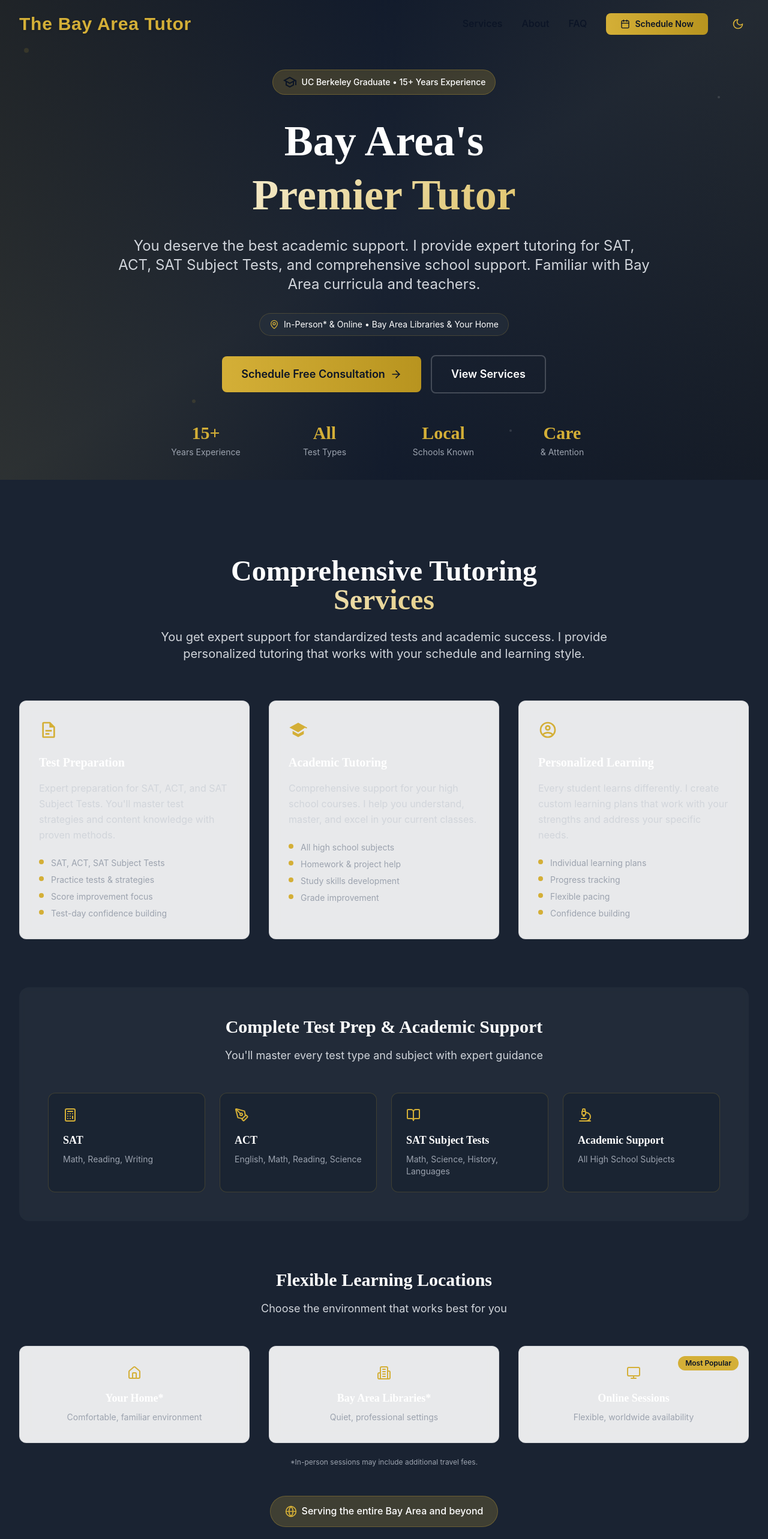
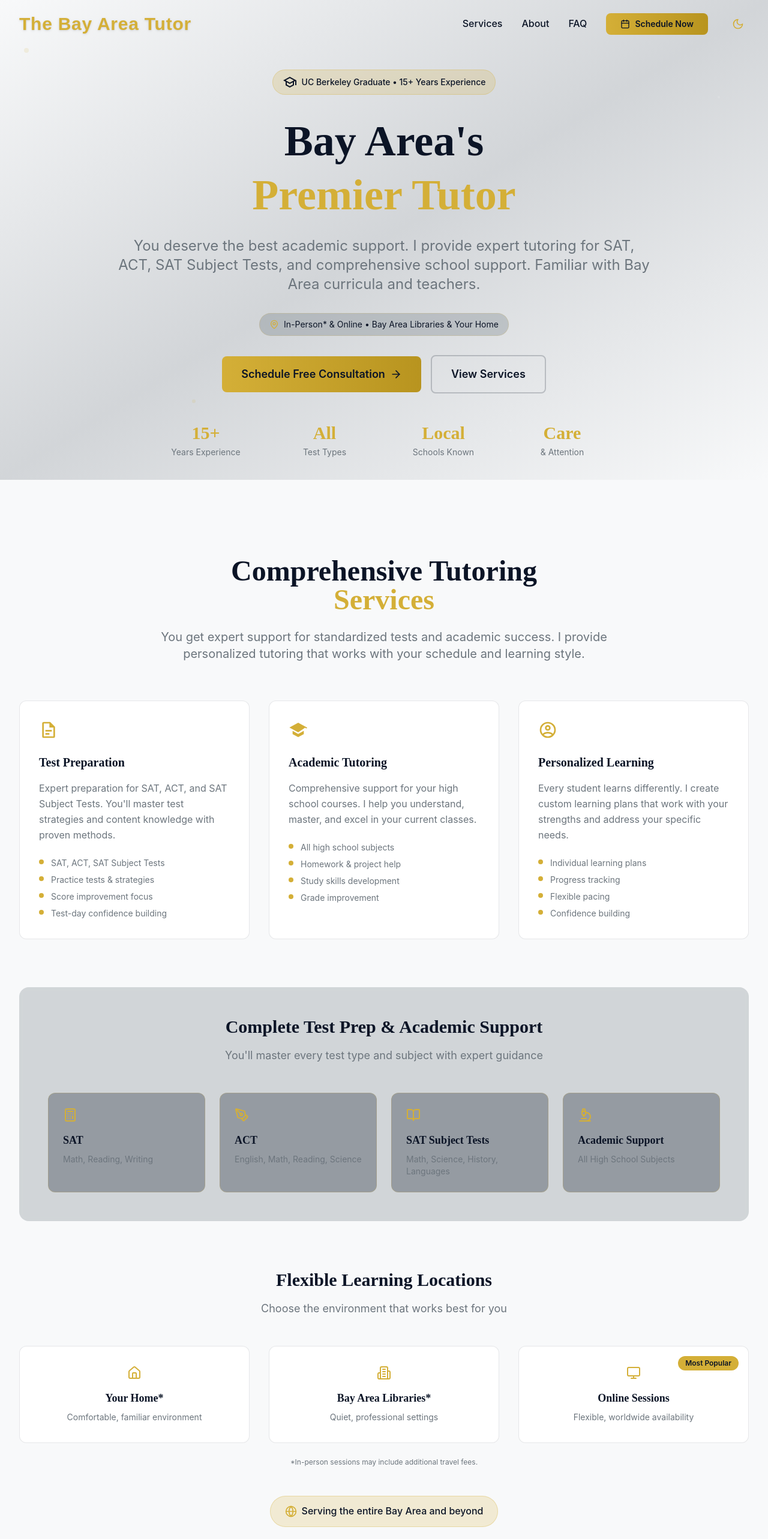
Before and after one commit to kian-m/template-web-ui, a Next.js app: page / in a window 1280 px wide. Shown: the top 2566 px of the page at 60% size. Built offline with nearby package versions, Linux system fonts and the light colour scheme.

Commit message:
feat: ensure full light and dark theme support

```diff
--- a/src/app/layout.tsx
+++ b/src/app/layout.tsx
@@ -81,7 +81,7 @@ export default function RootLayout ({
                 }}
             />
         </head>
-        <body className="antialiased">
+        <body className="antialiased bg-background text-foreground">
         <ThemeProvider attribute="class" defaultTheme="light" enableSystem={false}>
             <CalProvider>
                 {children}
--- a/src/app/page.tsx
+++ b/src/app/page.tsx
@@ -9,7 +9,7 @@ import Footer from '@/components/Footer'
 
 export default function HomePage () {
     return (
-        <div className="min-h-screen bg-[var(--background)] text-[var(--foreground)]">
+        <div className="min-h-screen bg-background text-foreground">
             <Header />
             <main>
                 <Hero />
--- a/src/components/Hero.tsx
+++ b/src/components/Hero.tsx
@@ -14,10 +14,10 @@ export default function Hero () {
     const { open } = useCal()
 
     return (
-        <section className="relative min-h-screen flex items-center justify-center overflow-hidden">
+        <section className="relative min-h-screen flex items-center justify-center overflow-hidden bg-background dark:bg-academic-navy">
             {/* Academic-style gradient background */}
-            <div className="absolute inset-0 bg-gradient-to-br from-academic-navy via-academic-dark-blue to-academic-navy">
-                <div className="absolute inset-0 bg-gradient-to-r from-academic-gold/10 via-transparent to-academic-gold/5"></div>
+            <div className="absolute inset-0 bg-gradient-to-br from-academic-off-white via-academic-light-blue/20 to-academic-off-white dark:from-academic-navy dark:via-academic-dark-blue dark:to-academic-navy">
+                <div className="absolute inset-0 dark:bg-gradient-to-r dark:from-academic-gold/10 dark:via-transparent dark:to-academic-gold/5"></div>
             </div>
 
             {/* Subtle background elements */}
@@ -33,25 +33,25 @@ export default function Hero () {
                     {/* Badge */}
                     <div className="inline-flex items-center space-x-2 bg-academic-gold/20 backdrop-blur-sm border border-academic-gold/30 rounded-full px-4 py-2 mb-8 animate-fade-in">
                         <AcademicIcon />
-                        <span className="text-sm font-medium text-white">UC Berkeley Graduate • 15+ Years Experience</span>
+                        <span className="text-sm font-medium text-foreground dark:text-white">UC Berkeley Graduate • 15+ Years Experience</span>
                     </div>
 
                     {/* Main Heading */}
                     <h1 className="text-4xl sm:text-5xl lg:text-7xl font-bold mb-6 animate-slide-up title-font">
-                        <span className="block text-white leading-tight">Bay Area's</span>
-                        <span className="block text-gradient leading-tight">Premier Tutor</span>
+                        <span className="block text-foreground dark:text-white leading-tight">Bay Area's</span>
+                        <span className="block text-academic-gold dark:text-gradient leading-tight">Premier Tutor</span>
                     </h1>
 
                     {/* Subheading */}
-                    <p className="text-lg sm:text-xl lg:text-2xl text-gray-300 mb-8 max-w-4xl mx-auto animate-slide-up delay-200 leading-relaxed">
+                    <p className="text-lg sm:text-xl lg:text-2xl text-muted mb-8 max-w-4xl mx-auto animate-slide-up delay-200 leading-relaxed">
                         You deserve the best academic support. I provide expert tutoring for SAT, ACT, SAT Subject Tests,
                         and comprehensive school support. Familiar with Bay Area curricula and teachers.
                     </p>
 
                     {/* Location Badge */}
-                    <div className="inline-flex items-center space-x-2 bg-academic-medium-blue/50 backdrop-blur-sm border border-academic-gold/20 rounded-full px-4 py-2 mb-8 animate-slide-up delay-300">
+                    <div className="inline-flex items-center space-x-2 bg-academic-light-blue/20 dark:bg-academic-medium-blue/50 backdrop-blur-sm border border-academic-gold/20 rounded-full px-4 py-2 mb-8 animate-slide-up delay-300">
                         <MapPin className="w-4 h-4 text-academic-gold" />
-                        <span className="text-sm text-white">In-Person* & Online • Bay Area Libraries & Your Home</span>
+                        <span className="text-sm text-foreground dark:text-white">In-Person* & Online • Bay Area Libraries & Your Home</span>
                     </div>
 
                     {/* CTA Buttons */}
@@ -68,7 +68,7 @@ export default function Hero () {
                                 const element = document.getElementById('services')
                                 if (element) element.scrollIntoView({ behavior: 'smooth' })
                             }}
-                            className="px-8 py-4 text-lg font-semibold rounded-lg border-2 border-white/20 hover:border-academic-gold/50 text-white hover:bg-academic-gold/10 transition-all duration-300 w-full sm:w-auto"
+                            className="px-8 py-4 text-lg font-semibold rounded-lg border-2 border-academic-navy/20 dark:border-white/20 text-foreground dark:text-white hover:border-academic-gold/50 hover:bg-academic-gold/10 transition-all duration-300 w-full sm:w-auto"
                         >
                             View Services
                         </button>
@@ -78,19 +78,19 @@ export default function Hero () {
                     <div className="grid grid-cols-2 sm:grid-cols-4 gap-6 max-w-3xl mx-auto animate-slide-up delay-500">
                         <div className="text-center">
                             <div className="text-2xl sm:text-3xl font-bold text-academic-gold mb-1 title-font">15+</div>
-                            <div className="text-sm text-gray-400">Years Experience</div>
+                            <div className="text-sm text-muted">Years Experience</div>
                         </div>
                         <div className="text-center">
                             <div className="text-2xl sm:text-3xl font-bold text-academic-gold mb-1 title-font">All</div>
-                            <div className="text-sm text-gray-400">Test Types</div>
+                            <div className="text-sm text-muted">Test Types</div>
                         </div>
                         <div className="text-center">
                             <div className="text-2xl sm:text-3xl font-bold text-academic-gold mb-1 title-font">Local</div>
-                            <div className="text-sm text-gray-400">Schools Known</div>
+                            <div className="text-sm text-muted">Schools Known</div>
                         </div>
                         <div className="text-center">
                             <div className="text-2xl sm:text-3xl font-bold text-academic-gold mb-1 title-font">Care</div>
-                            <div className="text-sm text-gray-400">& Attention</div>
+                            <div className="text-sm text-muted">& Attention</div>
                         </div>
                     </div>
                 </div>
--- a/src/components/Pricing.tsx
+++ b/src/components/Pricing.tsx
@@ -6,13 +6,13 @@ import { siteContent } from '@/data/siteContent'
 export default function Pricing () {
   const { heading, subheading, plans } = siteContent.pricing
   return (
-    <section id="pricing" className="py-16 bg-white">
+    <section id="pricing" className="py-16 bg-background dark:bg-academic-navy">
       <div className="container mx-auto px-4">
         <div className="text-center mb-12">
-          <h2 className="text-3xl md:text-4xl font-bold text-academic-navy mb-3">
+          <h2 className="text-3xl md:text-4xl font-bold text-foreground dark:text-academic-off-white mb-3">
             {heading}
           </h2>
-          <p className="text-xl text-academic-dark-blue max-w-3xl mx-auto">{subheading}</p>
+          <p className="text-xl text-muted max-w-3xl mx-auto">{subheading}</p>
         </div>
         <div className="grid grid-cols-1 md:grid-cols-3 gap-8 max-w-5xl mx-auto">
           {plans.map((plan) => (
--- a/src/components/Services.tsx
+++ b/src/components/Services.tsx
@@ -60,14 +60,14 @@ export default function Services () {
     ]
 
     return (
-        <section id="services" className="py-20 lg:py-32 bg-academic-dark-blue">
+        <section id="services" className="py-20 lg:py-32 bg-background dark:bg-academic-dark-blue">
             <div className="container mx-auto px-4 sm:px-6 lg:px-8">
                 <div className="text-center mb-16">
                     <h2 className="text-3xl sm:text-4xl lg:text-5xl font-bold mb-6 title-font">
-                        <span className="text-white">Comprehensive Tutoring</span>
-                        <span className="block text-gradient">Services</span>
+                        <span className="text-foreground dark:text-white">Comprehensive Tutoring</span>
+                        <span className="block text-academic-gold dark:text-gradient">Services</span>
                     </h2>
-                    <p className="text-lg sm:text-xl text-gray-300 max-w-3xl mx-auto">
+                    <p className="text-lg sm:text-xl text-muted max-w-3xl mx-auto">
                         You get expert support for standardized tests and academic success. I provide personalized tutoring that works with your schedule and learning style.
                     </p>
                 </div>
@@ -79,15 +79,15 @@ export default function Services () {
                             <div className="text-academic-gold mb-6">
                                 {service.icon}
                             </div>
-                            <h3 className="text-xl font-bold text-white mb-4 title-font">
+                            <h3 className="text-xl font-bold text-foreground dark:text-white mb-4 title-font">
                                 {service.title}
                             </h3>
-                            <p className="text-gray-300 mb-6 leading-relaxed">
+                            <p className="text-muted mb-6 leading-relaxed">
                                 {service.description}
                             </p>
                             <ul className="space-y-2">
                                 {service.features.map((feature, idx) => (
-                                    <li key={idx} className="text-sm text-gray-400 flex items-start">
+                                    <li key={idx} className="text-sm text-muted flex items-start">
                                         <div className="w-2 h-2 bg-academic-gold rounded-full mt-1 mr-3 flex-shrink-0"></div>
                                         {feature}
                                     </li>
@@ -98,12 +98,12 @@ export default function Services () {
                 </div>
 
                 {/* Test Types & Academic Support */}
-                <div className="bg-academic-medium-blue/50 backdrop-blur-sm rounded-2xl p-8 lg:p-12 mb-20">
+                <div className="bg-academic-light-blue/20 dark:bg-academic-medium-blue/50 backdrop-blur-sm rounded-2xl p-8 lg:p-12 mb-20">
                     <div className="text-center mb-12">
-                        <h3 className="text-2xl lg:text-3xl font-bold text-white mb-4 title-font">
+                        <h3 className="text-2xl lg:text-3xl font-bold text-foreground dark:text-white mb-4 title-font">
                             Complete Test Prep & Academic Support
                         </h3>
-                        <p className="text-lg text-gray-300">
+                        <p className="text-lg text-muted">
                             You'll master every test type and subject with expert guidance
                         </p>
                     </div>
@@ -114,10 +114,10 @@ export default function Services () {
                                 <div className="text-academic-gold mb-4">
                                     {test.icon}
                                 </div>
-                                <h4 className="text-lg font-semibold text-white mb-2 title-font">
+                                <h4 className="text-lg font-semibold text-foreground dark:text-white mb-2 title-font">
                                     {test.name}
                                 </h4>
-                                <p className="text-sm text-gray-400">
+                                <p className="text-sm text-muted">
                                     {test.topics}
                                 </p>
                             </div>
@@ -127,10 +127,10 @@ export default function Services () {
 
                 {/* Tutoring Locations */}
                 <div className="text-center mb-12">
-                    <h3 className="text-2xl lg:text-3xl font-bold text-white mb-4 title-font">
+                    <h3 className="text-2xl lg:text-3xl font-bold text-foreground dark:text-white mb-4 title-font">
                         Flexible Learning Locations
                     </h3>
-                    <p className="text-lg text-gray-300">
+                    <p className="text-lg text-muted">
                         Choose the environment that works best for you
                     </p>
                 </div>
@@ -149,23 +149,23 @@ export default function Services () {
                             <div className="text-academic-gold mb-4 flex justify-center">
                                 {location.icon}
                             </div>
-                            <h4 className="text-lg font-semibold text-white mb-2 title-font">
+                            <h4 className="text-lg font-semibold text-foreground dark:text-white mb-2 title-font">
                                 {location.name}
                             </h4>
-                            <p className="text-sm text-gray-400">
+                            <p className="text-sm text-muted">
                                 {location.description}
                             </p>
                         </div>
                     ))}
                 </div>
-                <p className="mt-6 text-center text-xs text-gray-400">
+                <p className="mt-6 text-center text-xs text-muted">
                     *In-person sessions may include additional travel fees.
                 </p>
 
                 <div className="mt-12 text-center">
                     <div className="inline-flex items-center space-x-2 bg-academic-gold/20 backdrop-blur-sm border border-academic-gold/30 rounded-full px-6 py-3">
                         <Globe className="w-5 h-5 text-academic-gold" />
-                        <span className="text-white font-medium">Serving the entire Bay Area and beyond</span>
+                        <span className="text-foreground dark:text-white font-medium">Serving the entire Bay Area and beyond</span>
                     </div>
                 </div>
             </div>
--- a/tailwind.config.js
+++ b/tailwind.config.js
@@ -20,7 +20,10 @@ module.exports = {
                     white: '#FFFFFF',
                     'off-white': '#F8F9FA',
                     gray: '#6C757D',
-                }
+                },
+                background: 'var(--background)',
+                foreground: 'var(--foreground)',
+                muted: 'var(--muted)',
             },
             fontFamily: {
                 'title': ['Playfair Display', 'serif'],
```
Also changed, not shown: src/app/globals.css (+14 -4 lines), src/components/About.tsx (+25 -25 lines), src/components/Contact.tsx (+24 -24 lines), src/components/FAQ.tsx (+8 -8 lines), src/components/Footer.tsx (+13 -13 lines), src/components/ui/PricingCard.tsx (+5 -5 lines).
